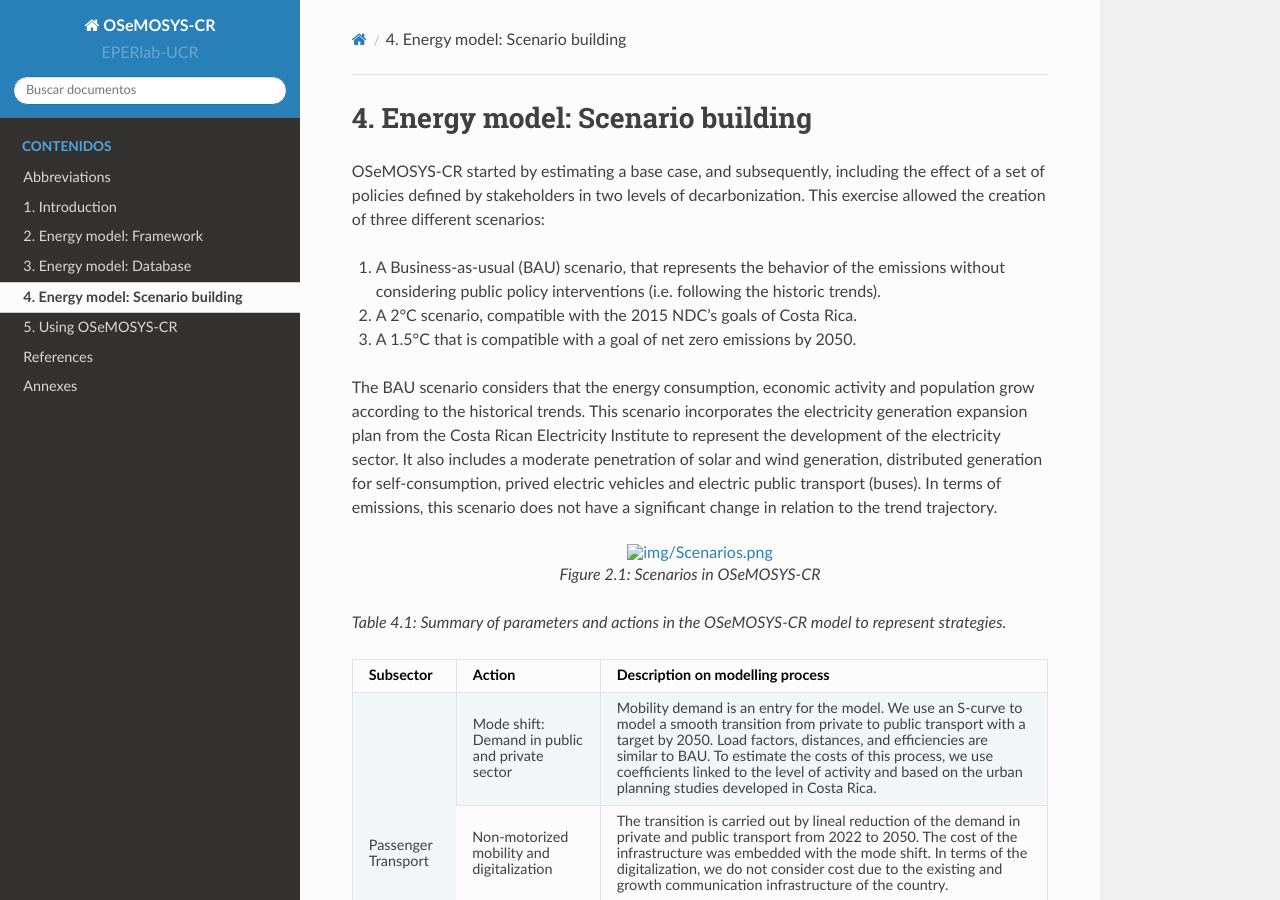
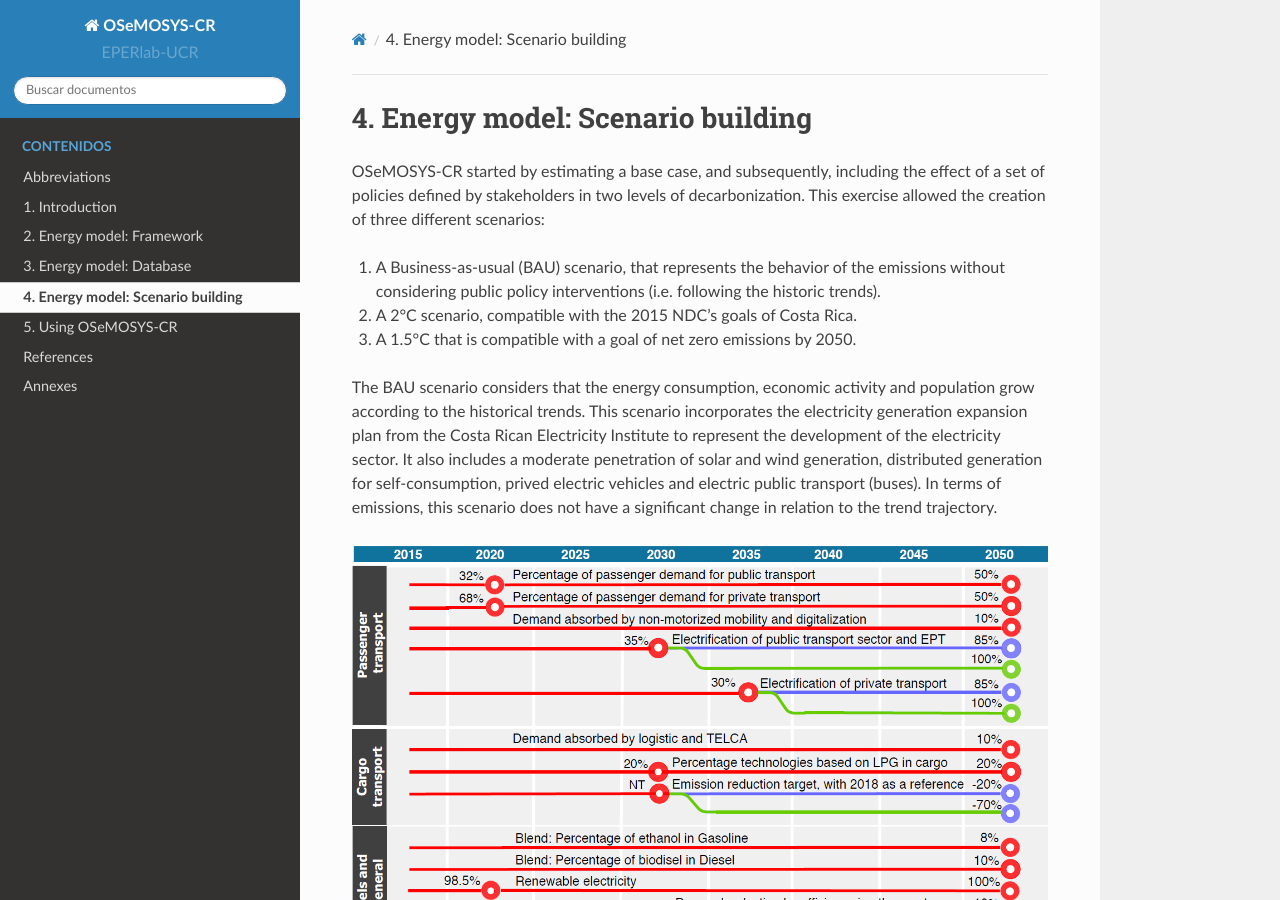
Before and after one commit to EPERLab/OSeMOSYS-CR, a Sphinx documentation site: the page built from docs/04Scenarios.rst, in a window 1280 px wide and 900 px high. Built offline with Sphinx 7.4.7 and the Read the Docs theme 2.0.0, drawn with Linux system fonts in a browser that asks for light colours; formulas are drawn with MathJax 3.

Commit message:
Update 04Scenarios.rst

```diff
--- a/docs/04Scenarios.rst
+++ b/docs/04Scenarios.rst
@@ -9,7 +9,7 @@
 
 The BAU scenario considers that the energy consumption, economic activity and population grow according to the historical trends. This scenario incorporates the electricity generation expansion plan from the Costa Rican Electricity Institute to represent the development of the electricity sector. It also includes a moderate penetration of solar and wind generation, distributed generation for self-consumption, prived electric vehicles and electric public transport (buses). In terms of emissions, this scenario does not have a significant change in relation to the trend trajectory.
 
-.. figure:: img/Scenarios.png
+.. figure:: img/Scenarios.PNG
    :align:   center
    :width:   700 px
 
```
